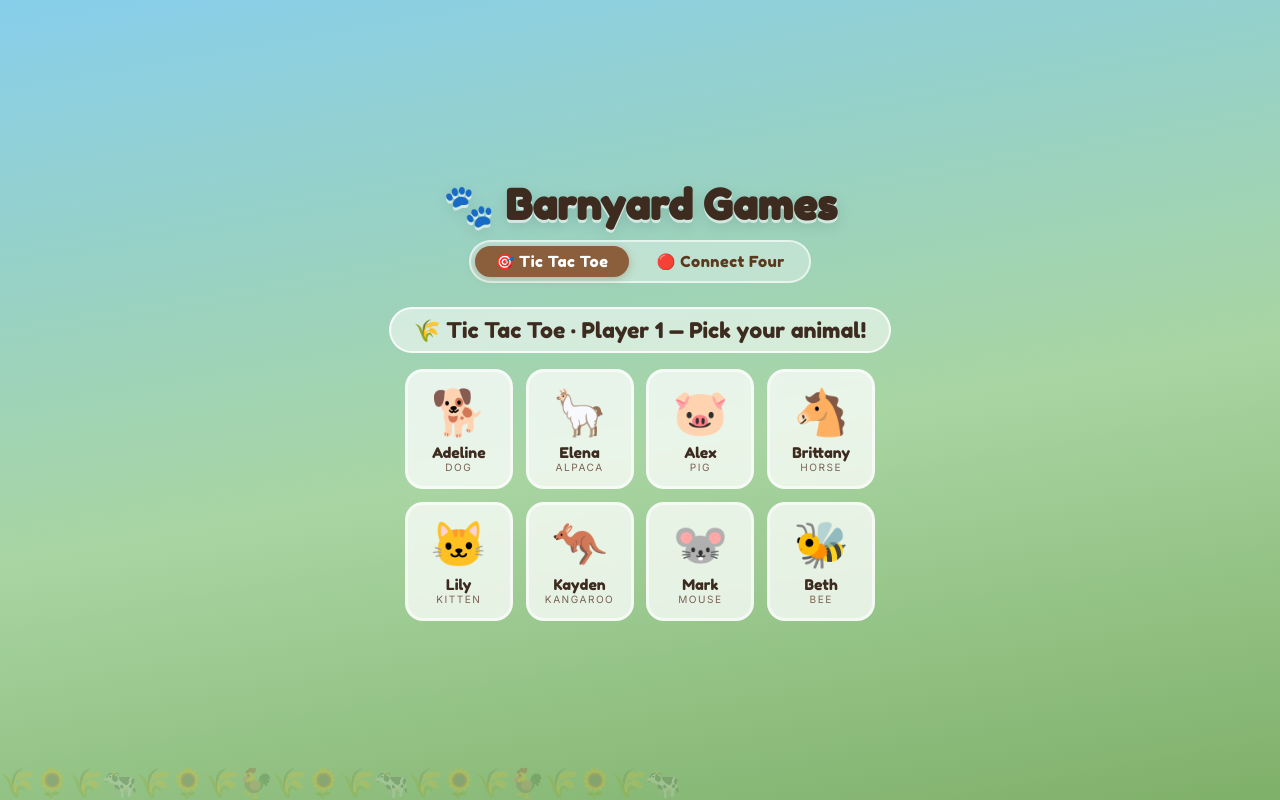
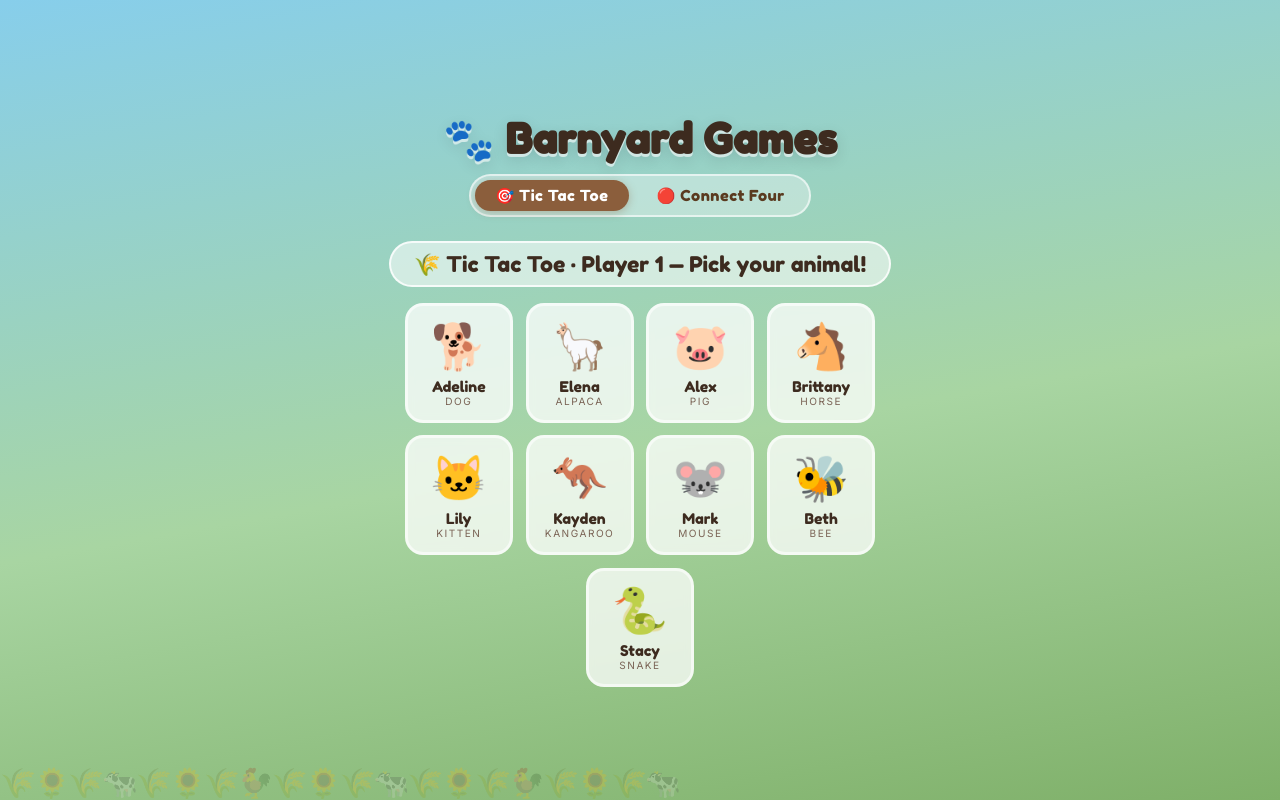
Before and after one commit to mossfamfive-lab/nc-tic-tac-toe, a plain HTML site: page index.html in a window 1280 px wide. Drawn offline with Linux system fonts and the light colour scheme.

Commit message:
Add Stacy the snake as a playable character

```diff
--- a/index.html
+++ b/index.html
@@ -509,6 +509,7 @@
     { id:'kayden',   name:'Kayden',   animal:'Kangaroo', emoji:'🦘', color:'#C4893D', glow:'rgba(196,137,61,0.5)' },
     { id:'mark',     name:'Mark',     animal:'Mouse',    emoji:'🐭', color:'#9E9E9E', glow:'rgba(158,158,158,0.5)' },
     { id:'beth',     name:'Beth',     animal:'Bee',      emoji:'🐝', color:'#F5C518', glow:'rgba(245,197,24,0.5)' },
+    { id:'stacy',    name:'Stacy',    animal:'Snake',    emoji:'🐍', color:'#4A8C3F', glow:'rgba(74,140,63,0.5)' },
   ];
 
   const WIN_MSGS = {
@@ -520,6 +521,7 @@
     kayden:   ['🦘 Kayden wins! Hop to it!', '🥊 Kayden punches above the competition!', '🦘 Kayden bounces right into victory!'],
     mark:     ['🐭 Mark wins! Squeak squeak!', '🧀 Mark scurries to victory!', '🐭 Mark outsmarts the whole barn!'],
     beth:     ['🐝 Beth wins! Buzz buzz!', '🍯 Beth brings home the honey!', '🐝 Beth stings the competition!'],
+    stacy:    ['🐍 Stacy wins! Ssslithering to victory!', '🐍 Stacy coils up the competition!', '🌿 Stacy strikes again — hissss-toric win!'],
   };
 
   const pick = arr => arr[Math.floor(Math.random() * arr.length)];
```
